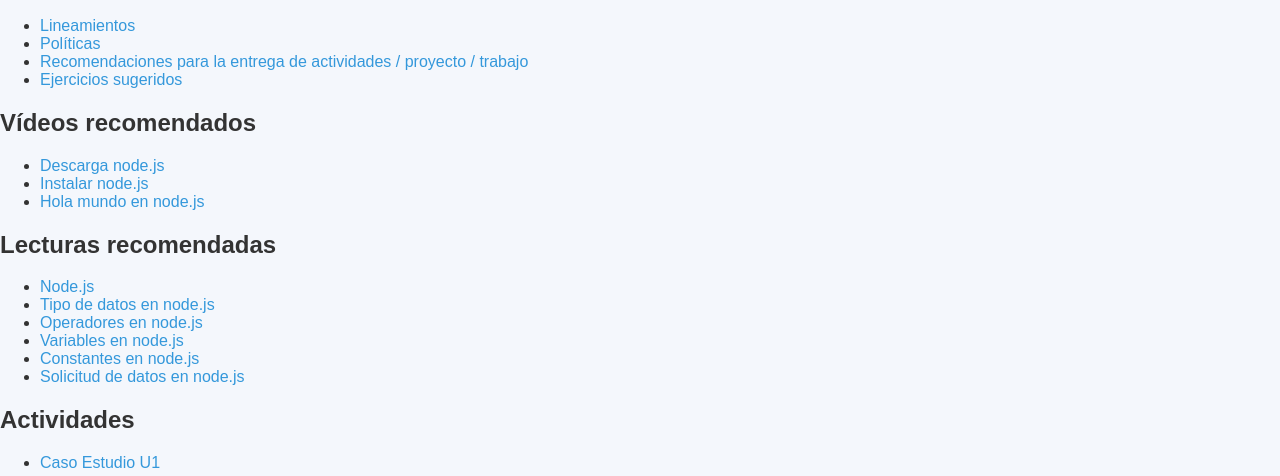
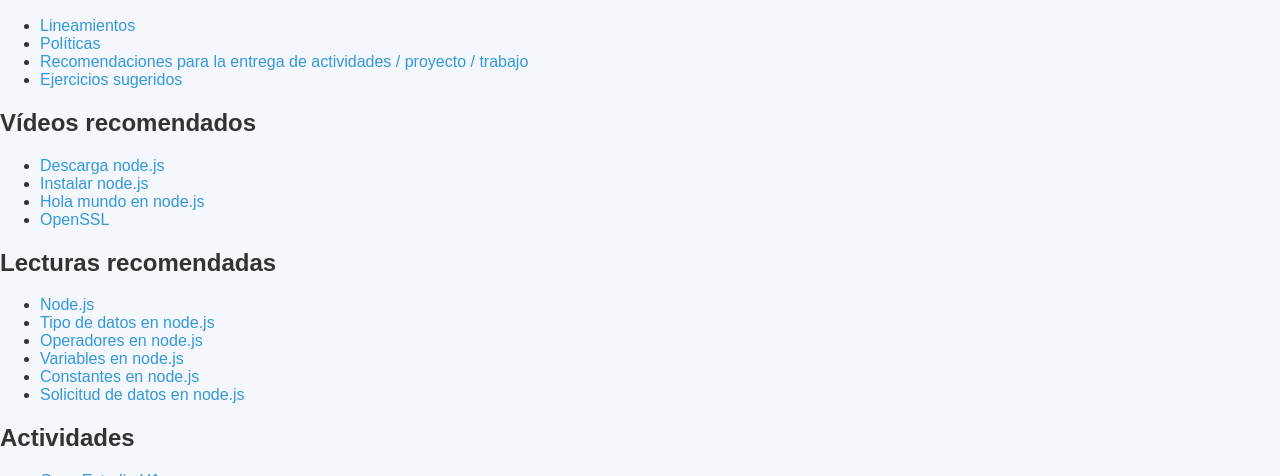
Before and after one commit to ajgutierr3z/AWI4, a plain HTML site: page index.html in a window 1280 px wide. Shown: the part 624-1100 px from the top of the page. Drawn offline with Linux system fonts and the light colour scheme.

Commit message:
Update index.html

```diff
--- a/index.html
+++ b/index.html
@@ -45,6 +45,9 @@
                 <li>
                     <a href="https://youtu.be/JDf6MhBYSUM">Hola mundo en node.js</a>
                 </li>
+                <li>
+                    <a href="https://youtu.be/6mZMay5MQPc" target="_blank">OpenSSL</a>
+                </li>
             </ul>
         </section>
         <section id="lecturas">
```
